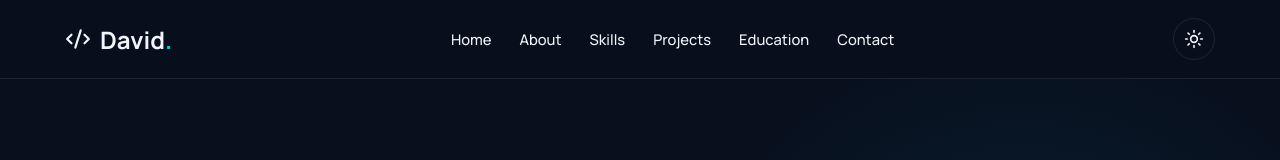
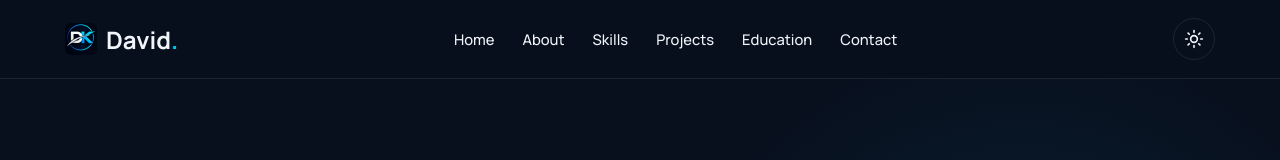
Before and after one commit to eyekaydave17-cloud/david-portfolio, a React (Vite) app: page / in a window 1280 px wide. Shown: the top 160 px of the page. Built offline with nearby package versions, Linux system fonts and the light colour scheme.

Commit message:
Update navbar branding with custom favicon

```diff
--- a/src/components/Navbar.css
+++ b/src/components/Navbar.css
@@ -105,3 +105,11 @@
     display: flex;
   }
 }
+
+
+.navbar-logo-image {
+  width: 32px;
+  height: 32px;
+  object-fit: contain;
+  border-radius: 6px;
+}
--- a/src/components/Navbar.tsx
+++ b/src/components/Navbar.tsx
@@ -6,7 +6,6 @@ import {
   X,
   Sun,
   Moon,
-  Code2,
 } from "lucide-react";
 import "./Navbar.css";
 
@@ -35,9 +34,13 @@ const Navbar = ({ theme, toggleTheme }: NavbarProps) => {
 
         {/* Logo */}
         <a href="#home" className="navbar-logo" onClick={closeMenu}>
-          <Code2 size={26} />
-          <span>David<span className="logo-highlight">.</span></span>
-        </a>
+  <img
+    src="/favicon.png"
+    alt="David logo"
+    className="navbar-logo-image"
+  />
+  <span>David<span className="logo-highlight">.</span></span>
+</a>
 
         {/* Desktop Navigation */}
         <div className={`nav-links ${menuOpen ? "active" : ""}`}>
```
